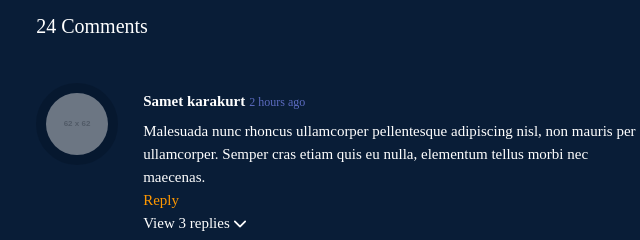
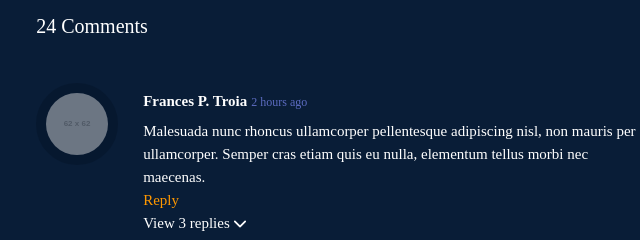
Before and after one commit to Sametkarakurtt/application2, a plain HTML site: page index.html in a window 1280 px wide. Shown: the part 236-476 px from the top of the page, 320-960 px from the left. Drawn offline with Linux system fonts and the light colour scheme; placeholder pictures from the web are drawn by us.

Commit message:
degisiklikler geri alındı

```diff
--- a/index.html
+++ b/index.html
@@ -30,7 +30,7 @@
                     <img src="https://via.placeholder.com/62">
                 </div>
                 <div class="text">
-                    <h4>Samet karakurt</h4>
+                    <h4>Frances P. Troia</h4>
                     <p class="zaman">2 hours ago</p>
                     <p>Malesuada nunc rhoncus ullamcorper pellentesque adipiscing nisl, non mauris per <br>
                         ullamcorper. Semper cras etiam quis eu nulla, elementum tellus morbi nec <br>
```
